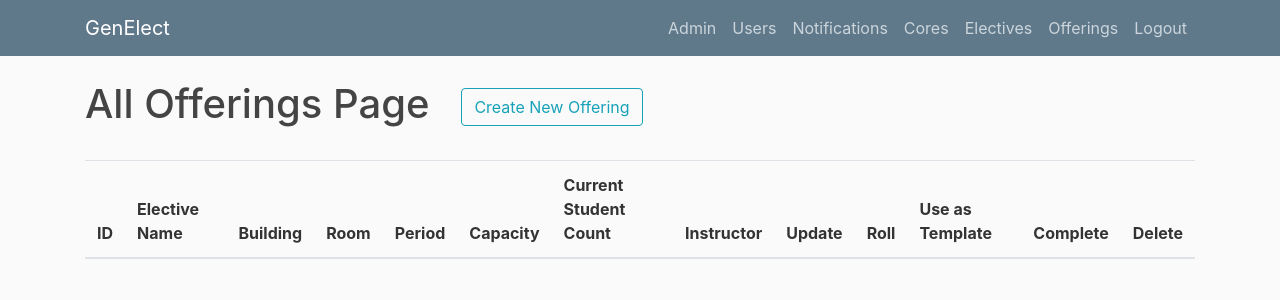
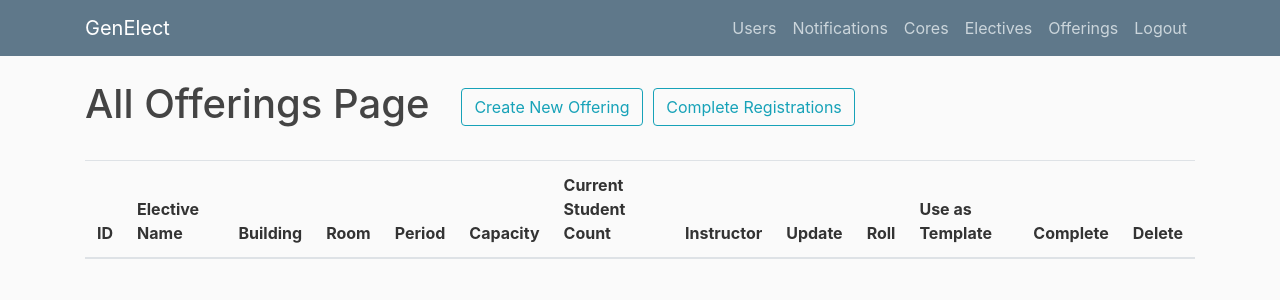
Before and after one commit to sgzwach/GenElect2.0, a Flask app: page /allofferings in a window 1280 px wide. Shown: the top 300 px of the page. Run offline with Flask 2, Linux system fonts and the light colour scheme; a user stored in the database is signed in; data that the repository does not hold is empty; some libraries are stand-ins or nearby versions.

Commit message:
Retiring admin page, usability fixes

```diff
--- a/genElect/__init__.py
+++ b/genElect/__init__.py
@@ -133,7 +133,7 @@ def instructor():
 @app.route("/admin")
 def admin():
     if current_user.is_authenticated and current_user.role == "admin":
-        return render_template('admin.html')
+        return redirect('/')
     else:
         return render_template('denied.html')
 
@@ -212,7 +212,7 @@ def completeall():
 
         db.session.commit()
         flash(f"Registrations removed and Completions set", 'success')
-        return redirect(url_for('admin'))
+        return redirect(url_for('allofferings'))
     else:
         return render_template('denied.html')
 
@@ -888,7 +888,7 @@ def createnotification():
             db.session.add(new_post)
             db.session.commit()
             flash(f"Notification {form.title.data} created!", 'success')
-            return redirect(url_for('admin'))
+            return redirect(url_for('allnotifications'))
         return render_template('createnotification.html', title='New Notification', form=form)
 
     else:
--- a/genElect/templates/admin.html
+++ b/genElect/templates/admin.html
@@ -3,7 +3,7 @@
     <h1>Admin Page</h1>
     <br>
     <button type="button" onclick="window.location.href = '/settime'" class="btn btn-outline-info">Set Registration Time</button>
-    <br><br><br>
+    <!-- <br><br><br>
     <button type="button" onclick="window.location.href = '/allusers'" class="btn btn-outline-info">Users</button>
     <button type="button" onclick="window.location.href = '/createuser'" class="btn btn-outline-info">Create New User</button>
     <button type="button" onclick="window.location.href = '/uploadusers'" class="btn btn-outline-info">Upload User CSV File</button>
@@ -21,9 +21,9 @@
     <button type="button" onclick="window.location.href = '/allofferings'" class="btn btn-outline-info">Offerings</button>
     <button type="button" onclick="window.location.href = '/createoffering'" class="btn btn-outline-info">Create New Offering</button>
     <br><br><br>
-    <button type="button" onclick="window.location.href = '/stats'" class="btn btn-outline-info">Stats Page</button>
+    <button type="button" onclick="window.location.href = '/stats'" class="btn btn-outline-info">Stats Page</button> -->
 
-    <br><br><br><br><br><br>
+    <br><br><br>
     <button type="button" data-toggle="modal" data-target="#completeModal" class="btn btn-outline-info">Complete Registrations</button>
     <!-- <button type="button" data-toggle="modal" data-target="#resetModal" class="btn btn-outline-info">Reset Registrations</button> -->
 
--- a/genElect/templates/allelectives.html
+++ b/genElect/templates/allelectives.html
@@ -1,6 +1,9 @@
 {% extends "layout.html" %}
 {% block content %}
-    <h1>All Electives Page &nbsp<button type="button" onclick="window.location.href = '/createelective'" class="btn btn-outline-info">Create New Elective</button></h1><br>
+    <h1>All Electives Page
+      <button type="button" onclick="window.location.href = '/createelective'" class="btn btn-outline-info">Create New Elective</button>
+      <button type="button" onclick="window.location.href = '/settime'" class="btn btn-outline-info">Set Registration Time</button>
+    </h1><br>
 	<table class="table">
 	  <thead>
 	    <tr>
--- a/genElect/templates/allofferings.html
+++ b/genElect/templates/allofferings.html
@@ -2,6 +2,7 @@
 {% block content %}
     <h1>All Offerings Page &nbsp
       <button type="button" onclick="window.location.href = '/createoffering'" class="btn btn-outline-info">Create New Offering</button>
+      <button type="button" data-toggle="modal" data-target="#completeModal" class="btn btn-outline-info">Complete Registrations</button>
     </h1><br>
 	<table class="table">
 	  <thead>
@@ -41,5 +42,21 @@
 	    {% endfor %}
 	  </tbody>
 	</table>
+  <div class="modal fade" id="completeModal" tabindex="-1" role="dialog" aria-labelledby="completeModalLabel" aria-hidden="true">
+    <div class="modal-dialog" role="document">
+      <div class="modal-content">
+        <div class="modal-header">
+          <h5 class="modal-title" id="completeModalLabel">Complete Registrations?</h5>
+          <button type="button" class="close" data-dismiss="modal" aria-label="Close">
+            <span aria-hidden="true">&times;</span>
+          </button>
+        </div>
+        <div class="modal-footer">
+            <button type="button" class="btn btn-outline-info" onclick="window.location.href = '/completeall'">Complete</button>
+            <button type="button" class="btn btn-secondary" data-dismiss="modal">Close</button>
+        </div>
+      </div>
+    </div>
+  </div>
     <!-- <button type="button" onclick="window.location.href = '/createoffering'" class="btn btn-outline-info">Create New Offering</button> -->
 {% endblock content %}
--- a/genElect/templates/index.html
+++ b/genElect/templates/index.html
@@ -1,6 +1,8 @@
 {% extends "layout.html" %}
 {% block content %}
+  {% if notifications %}
     <h2>Notifications</h2>
+  {% endif %}
     {% for notification in notifications %}
         <article class="media content-section">
           <div class="media-body">
--- a/genElect/templates/layout.html
+++ b/genElect/templates/layout.html
@@ -42,7 +42,7 @@
             <div class="navbar-nav">
               {% if current_user.is_authenticated %}
                 {% if current_user.role == "admin" %}
-                  <a class="nav-item nav-link" href="{{ url_for('admin') }}">Admin</a>
+                  <!-- <a class="nav-item nav-link" href="{{ url_for('admin') }}">Admin</a> -->
                   <a class="nav-item nav-link" href="{{ url_for('allusers') }}">Users</a>
                   <a class="nav-item nav-link" href="{{ url_for('allnotifications') }}">Notifications</a>
                   <a class="nav-item nav-link" href="{{ url_for('allcores') }}">Cores</a>
```
